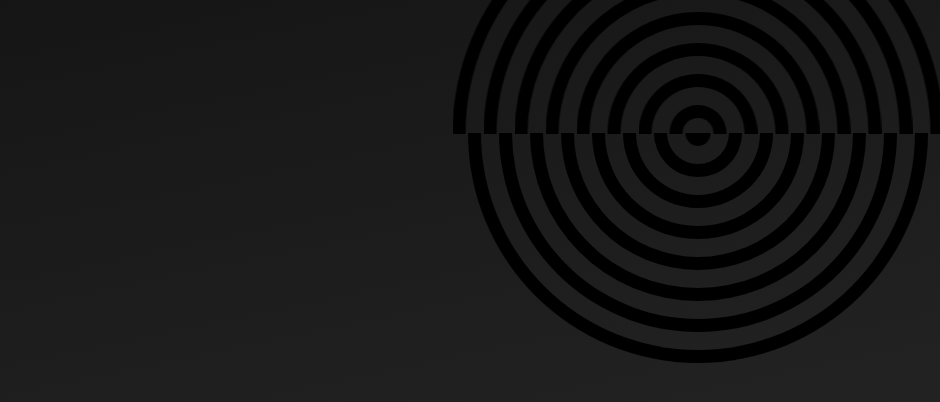
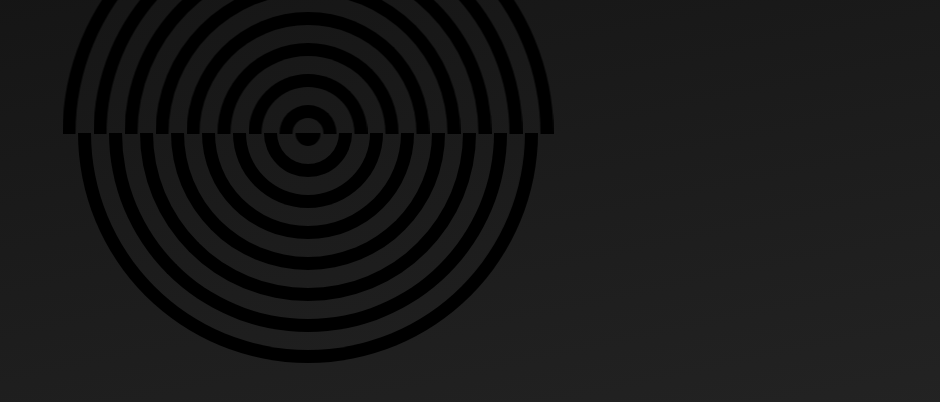
Before and after one commit to mehdiMj-ir/esi-black, a plain HTML site: page index.html in a window 1280 px wide. Shown: the whole page, without its empty margins (340-1280 px from the left). Drawn offline with Linux system fonts and the light colour scheme.

Commit message:
Update style.css

```diff
--- a/style.css
+++ b/style.css
@@ -1,9 +1,5 @@
 body {
   overflow: hidden;
-  display: flex;
-  flex-direction: row;
-  justify-content: center;
-  align-items: center;
   width: 100%;
   height: 100%;
   background: linear-gradient(
```
